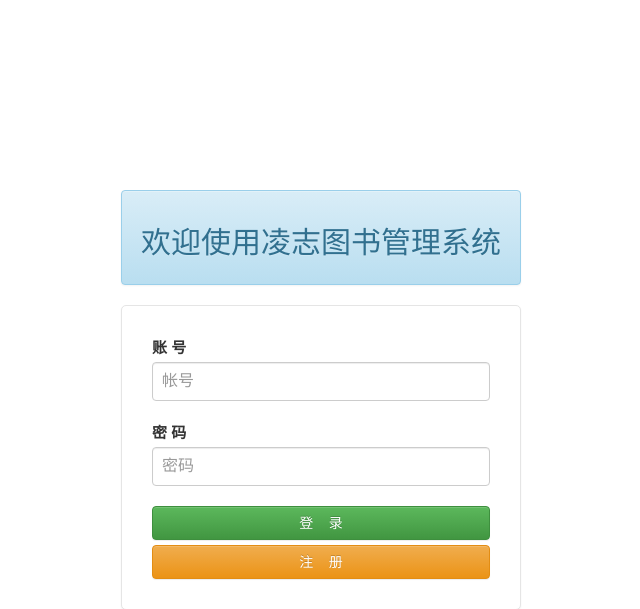
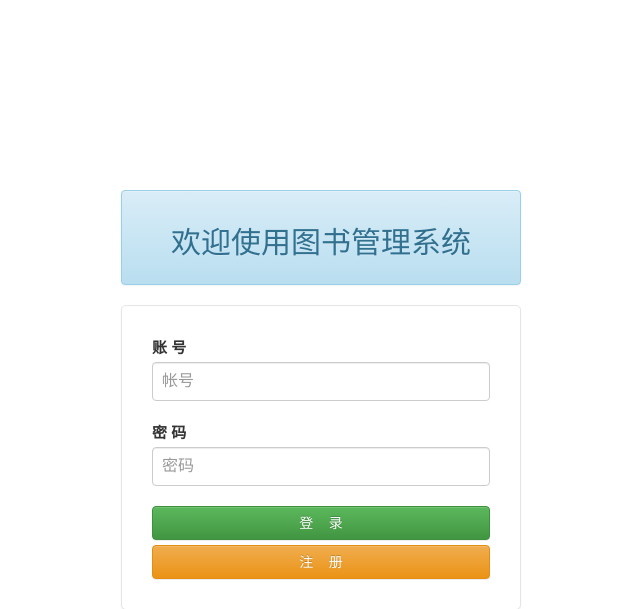
Before and after one commit to Woooosz/libsystem, a PHP site: page / in a window 1280 px wide. Shown: the top 609 px of the page, without its empty margins (319-959 px from the left). Run offline with PHP 8.4, Linux system fonts and the light colour scheme; data comes from the database, SQL or seed files in the repository.

Commit message:
Update index.php

```diff
--- a/index.php
+++ b/index.php
@@ -1,7 +1,7 @@
 <!DOCTYPE html>
 <html lang="zh-CN" class="bootstrap-admin-vertical-centered">
 <head>
-    <title>凌志图书管理系统</title>
+    <title>图书管理系统</title>
     <meta http-equiv="Content-Type" content="text/html; charset=UTF-8">
     <meta name="viewport" content="width=device-width, initial-scale=1">
     <link rel="stylesheet" href="/libsystem/plugins/bootstrap-3.3.5/css/bootstrap.min.css">
@@ -24,7 +24,7 @@
 
         <div class="col-md-12">
             <div class="alert alert-info">
-                <h2>欢迎使用凌志图书管理系统</h2>
+                <h2>欢迎使用图书管理系统</h2>
             </div>
             <form class="bootstrap-admin-login-form">
                 <div class="form-group">
```
